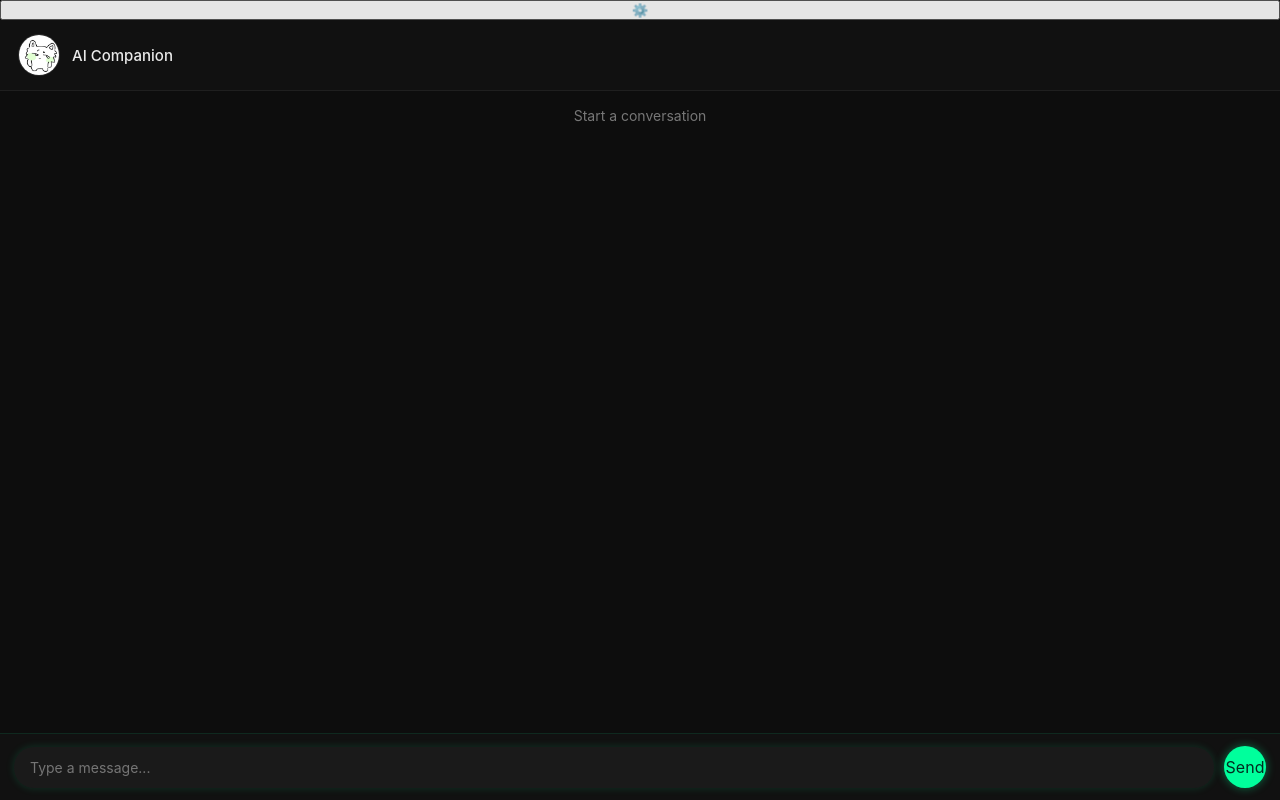
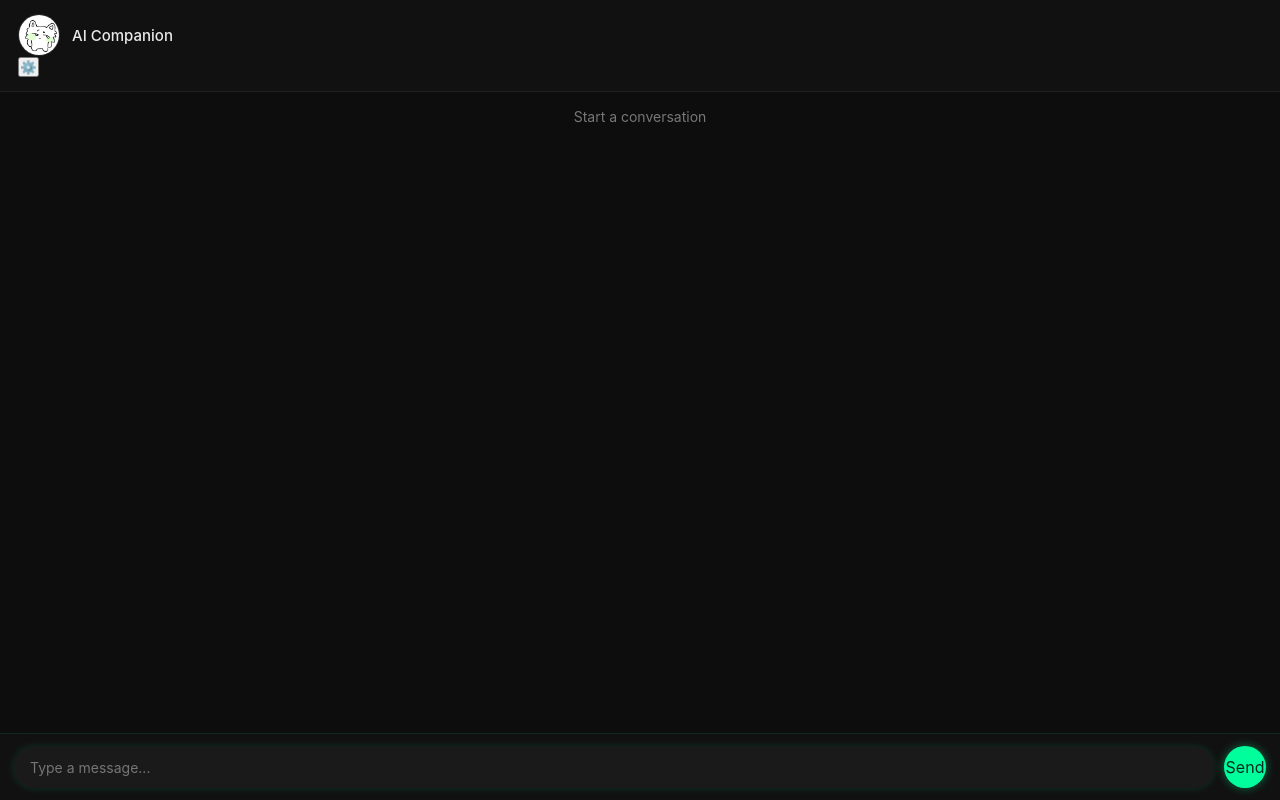
Before and after one commit to trammetien-hash/tram-ai, a website: page index.html in a window 1280 px wide. Drawn offline with nearby package versions, Linux system fonts and the light colour scheme.

Commit message:
index.html

```diff
--- a/index.html
+++ b/index.html
@@ -5,7 +5,6 @@
   <meta name="viewport" content="width=device-width, initial-scale=1.0"/>
   <title>Chat Bot</title>
   <link rel="stylesheet" href="style.css" />
-  <button onclick="openProfile()">⚙️</button>
 </head>
 <body>
 
@@ -19,6 +18,8 @@
     <img src="assets/bot_idle.png" class="avatar"/>
     <h2 id="chatName">AI Companion</h2>
   </div>
+
+  <button class="profile-btn" onclick="openProfile()">⚙️</button>
       </header>
 
       <div class="chat-area" id="chatArea">
```
